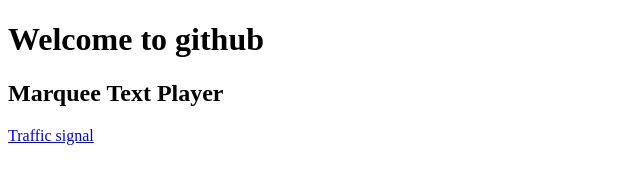
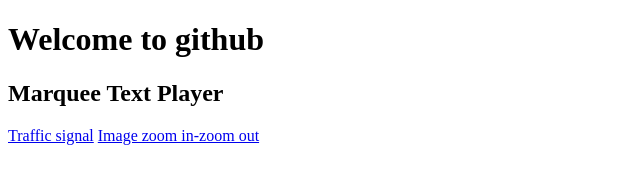
Before and after one commit to GauriSakshi/Assignment, a plain HTML site: page index.html in a window 1280 px wide. Shown: the whole page, without its empty margins (0-640 px from the left). Drawn offline with Linux system fonts and the light colour scheme.

Commit message:
Update index.html

```diff
--- a/index.html
+++ b/index.html
@@ -9,6 +9,7 @@
   <h1>Welcome to github</h1>
     <h2>Marquee Text Player</h2>
   <a href="tar.html">Traffic signal</a>
+      <a href="img.html">Image zoom in-zoom out</a>
 
 </body>
 </html>
```
